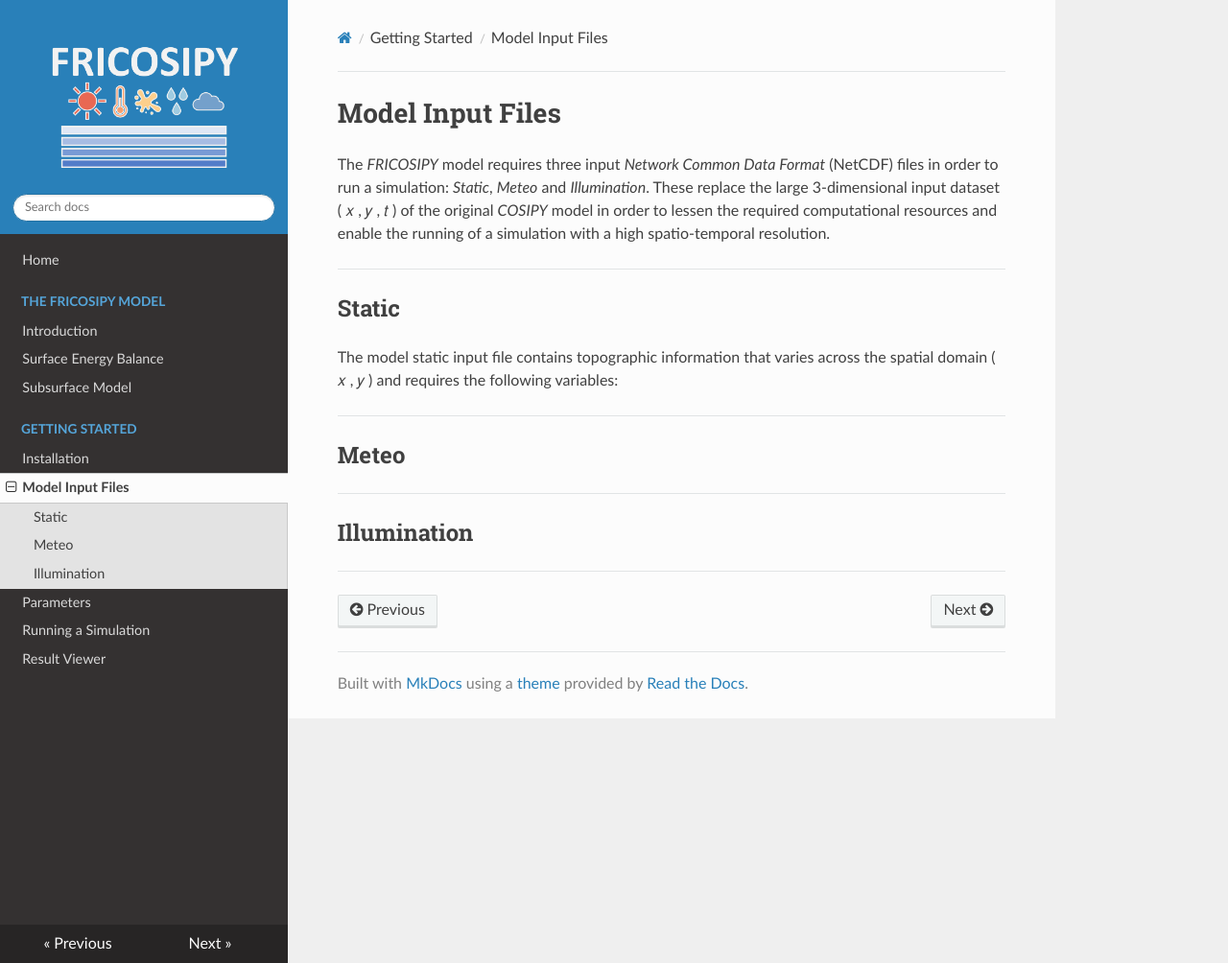
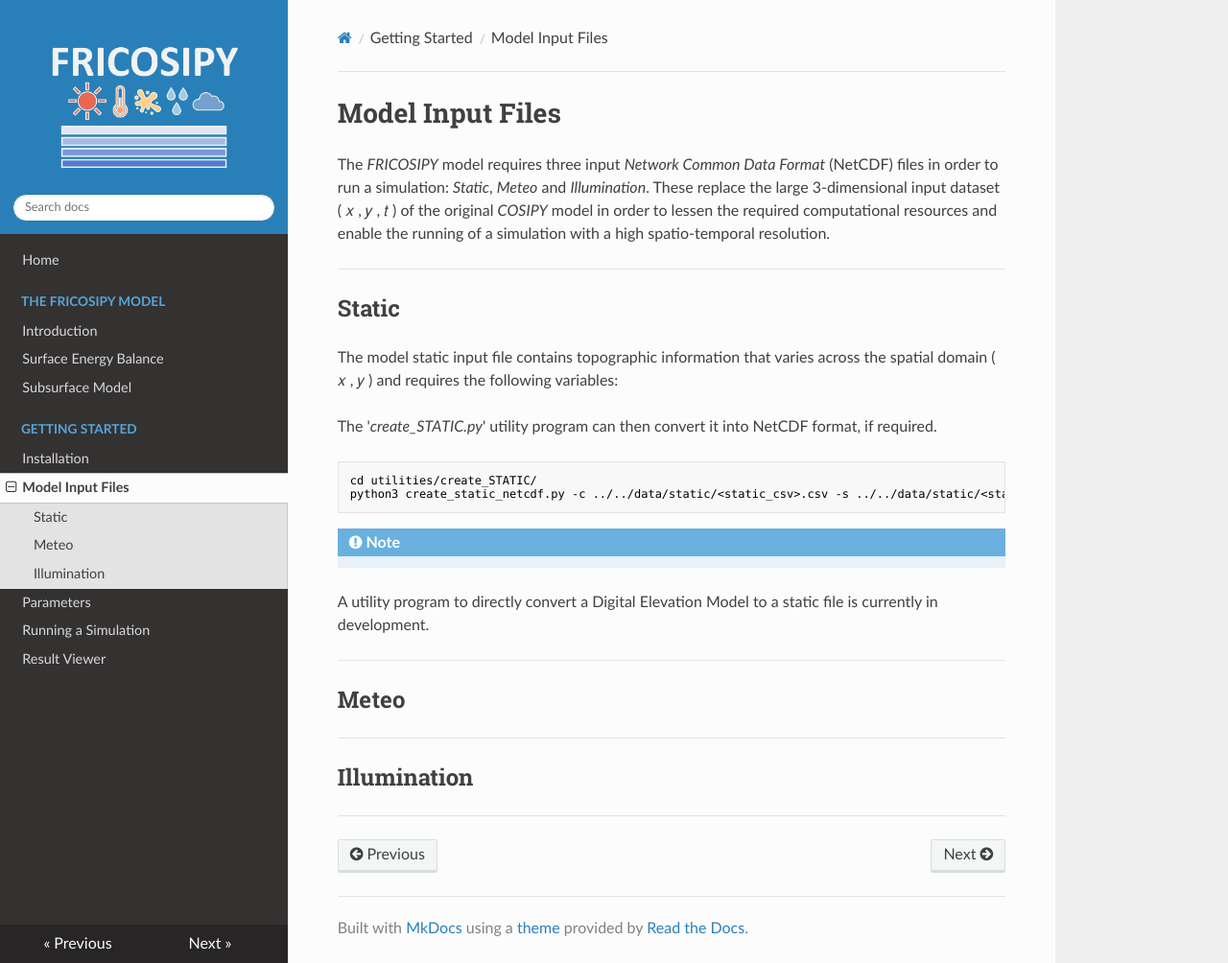
Before and after one commit to MarcusGastaldello/FRICOSIPY, an MkDocs documentation site: the page built from docs/model_input_files.md, in a window 1280 px wide and 1004 px high. Shown: the whole window at 96% size. Built offline with MkDocs 1.6.1, drawn with Linux system fonts in a browser that asks for light colours; nearby versions of some CDN libraries.

Commit message:
Update model_input_files.md

````diff
--- a/docs/model_input_files.md
+++ b/docs/model_input_files.md
@@ -8,6 +8,17 @@
 
 The model static input file contains topographic information that varies across the spatial domain  ( 𝑥 , 𝑦 ) and requires the following variables:
 
+
+The '*create_STATIC.py*' utility program can then convert it into NetCDF format, if required.
+
+```python
+cd utilities/create_STATIC/
+python3 create_static_netcdf.py -c ../../data/static/<static_csv>.csv -s ../../data/static/<static_netcdf>.nc
+```
+
+!!! note
+A utility program to directly convert a Digital Elevation Model to a static file is currently in development.
+
 ---
 
 ## Meteo
````
